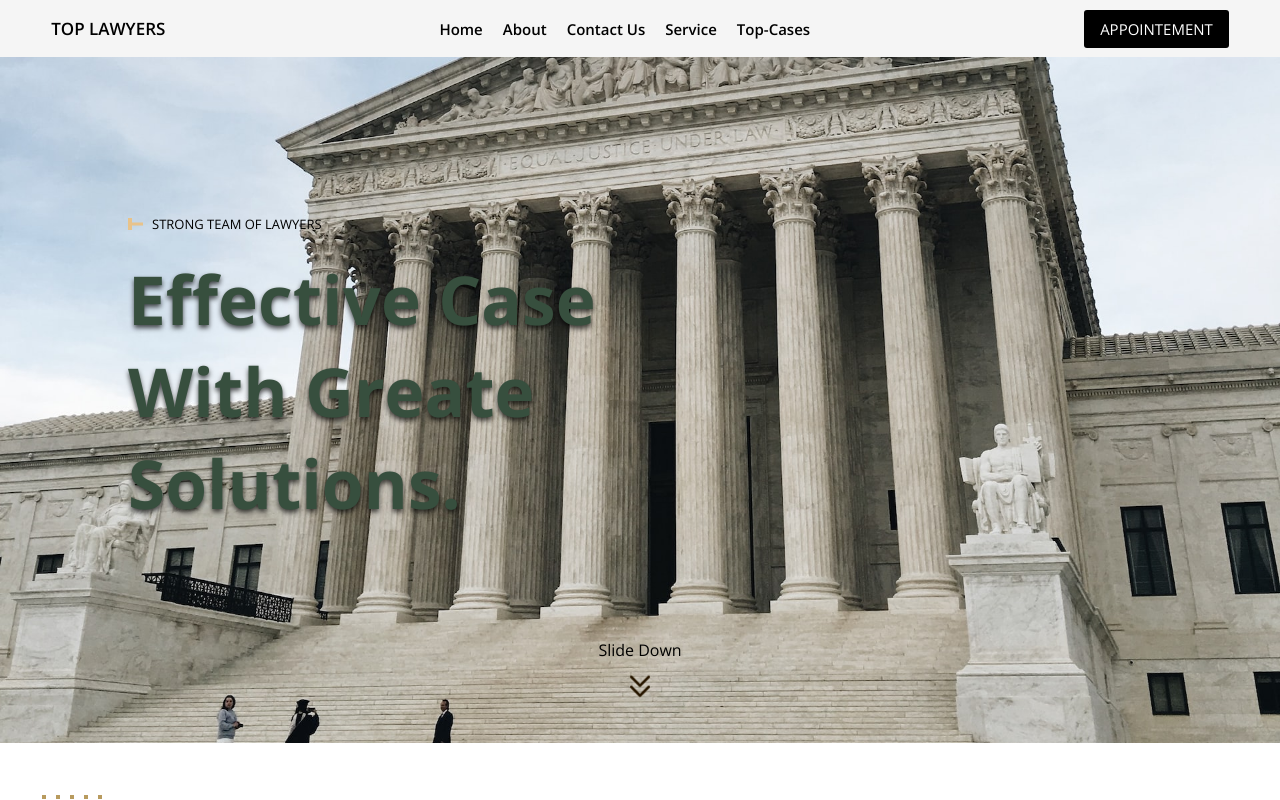
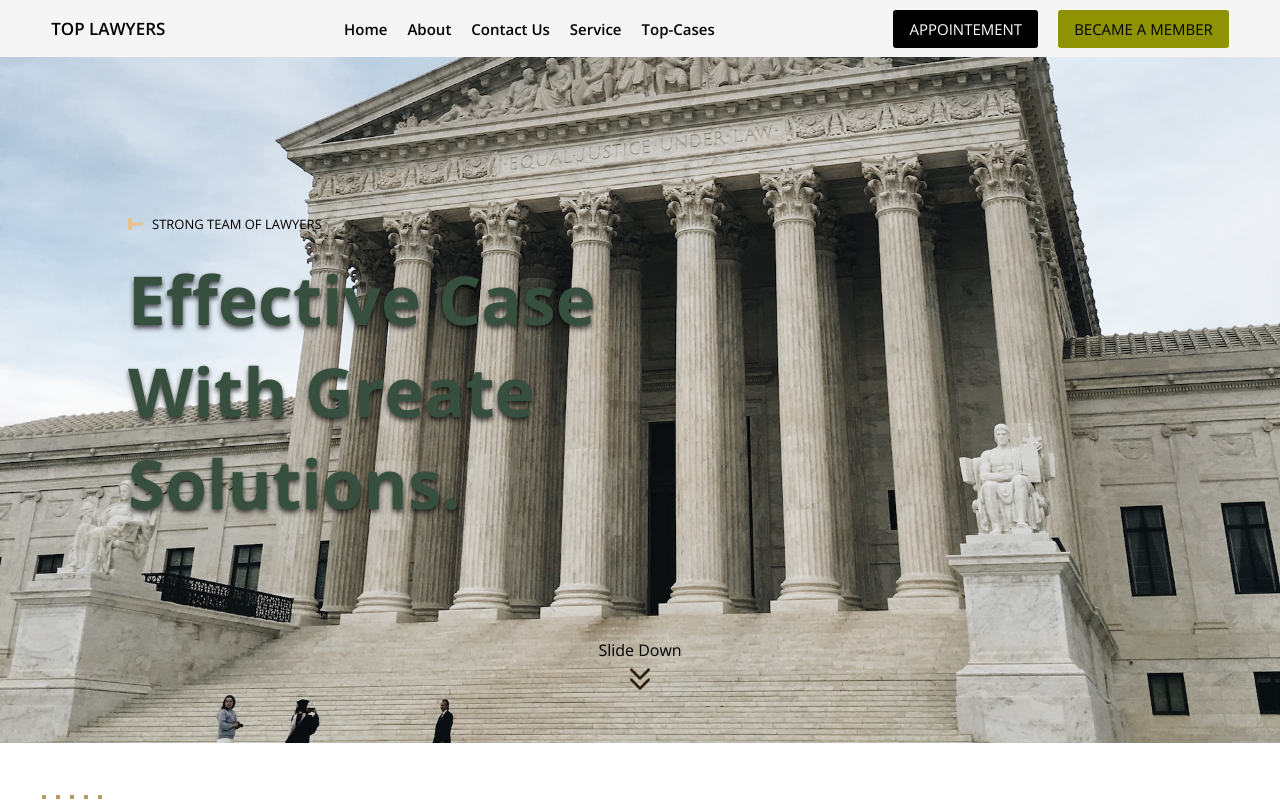
Before and after one commit to Rhoda-Gachimu/Legal-Services, a React (Create React App) app: page / in a window 1280 px wide. Shown: the top 800 px of the page. Built offline with nearby package versions, Linux system fonts and the light colour scheme; a web font is replaced by a local one.

Commit message:
solve conflicts

```diff
--- a/src/App.js
+++ b/src/App.js
@@ -11,9 +11,7 @@ function App() {
      <BrowserRouter>
       <Navbar />
       <Main />
-      <Routes>
-      <Route path='contact_us' element={<ContactUs />} />
-      </Routes>
+      <ContactUs />
       </BrowserRouter>
       <Footer />
     </div>
--- a/src/components/navbar/Navbar.js
+++ b/src/components/navbar/Navbar.js
@@ -53,17 +53,18 @@ function NavBar() {
                 <ul>
                     <li onClick={ () => {link(); homeSection();}}>Home</li>
                     <li onClick={ () => {link(); aboutSection(); }}>About</li>
-                    <li onClick={ () => {link(); contact_us(); }}>Contact Us</li>
+                    <li onClick={ () => {link(); contact_us(); }}>Contact us</li>
                     <li onClick={ () => {link(); service()}}>Service</li>
                     <li onClick={ () => {link(); }}>Top-Cases</li>
                 </ul>
             </div>
         </div>
 
+
         {/* ==== Right Nav ==== */}
         <div className='right_nav'>
             <div id='nav_appiontement'>APPOINTEMENT</div>
-            {/* <div id='nav_member'>BECAME A MEMBER</div> */}
+            <div id='nav_member'>BECAME A MEMBER</div>
             <div className='menu' onClick={menu}>
                 <span className='bar'></span>
                 <span className='bar'></span>
```
Also changed, not shown: src/components/login/Login.jsx (deleted, +0 -9 lines), src/components/signup/Signup.jsx (deleted, +0 -9 lines).
